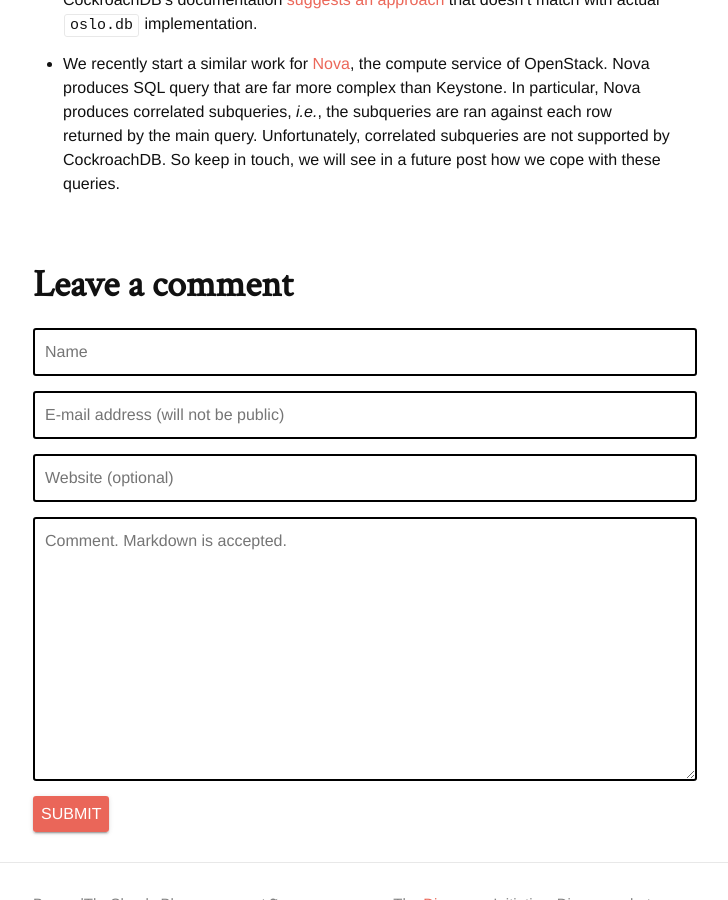
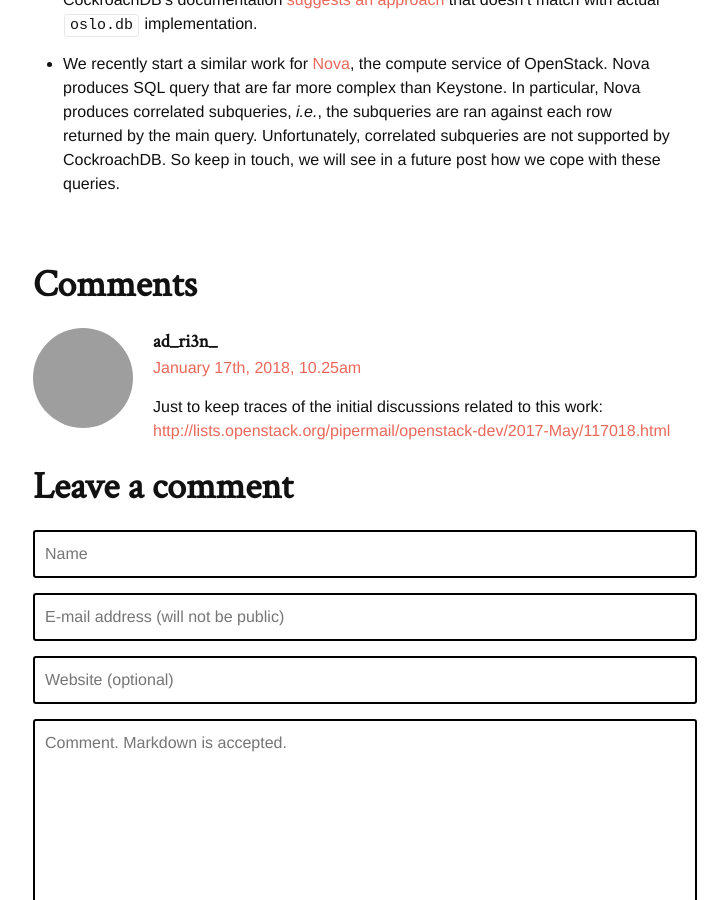
Before and after one commit to Marie-Donnie/blog, a Jekyll site: the page built from _posts/2017-12-22-a-poc-of-openstack-keystone-over-cockroachdb.markdown, in a window 1280 px wide and 900 px high, scrolled down 2777 px. Shown: the whole window, without its empty margins (287-1015 px from the left). Built offline with Jekyll 4.4.1, drawn with Linux system fonts in a browser that asks for light colours; grey boxes are pictures that could not be loaded.

Commit message:
Fix display of commentaries

```diff
--- a/_data/comments/a-poc-of-openstack-keystone-over-cockroachdb/entry1516184704629.yml
+++ b/_data/comments/2017-12-22-a-poc-of-openstack-keystone-over-cockroachdb/entry1516184704629.yml
@@ -4,5 +4,5 @@
 url: ''
 message: >-
   Just to keep traces of the initial discussions related to this work:
-  http://lists.openstack.org/pipermail/openstack-dev/2017-May/117018.html
+    <a href="http://lists.openstack.org/pipermail/openstack-dev/2017-May/117018.html">http://lists.openstack.org/pipermail/openstack-dev/2017-May/117018.html</a>
 date: 1516184704
--- a/_includes/comments.html
+++ b/_includes/comments.html
@@ -19,7 +19,7 @@
           <img class="comment-avatar" src="https://www.gravatar.com/avatar/{{ email }}?d=mm&s=100">
           <div class="comment-content-wrapper">
               <h3 class="comment-author">
-	    		        {% if url and (url != '@url') %}
+                  {% if url and (url != '') %}
                   <a rel="nofollow" href="{{ url }}">{{ name }}</a>
                   {% else %}
                   {{ name }}
@@ -45,7 +45,7 @@
       <input name="options[redirect]" type="hidden" value="{{ site.url }}/shipped-comment.html">
 
       <!-- e.g. "2016-01-02-this-is-a-post" -->
-      <input name="options[slug]" type="hidden" value="{{ page.slug }}">
+      <input name="options[slug]" type="hidden" value="{{ post_slug }}">
 
       <!-- Form fields -->
       <input class="form-field" name="fields[name]" placeholder="Name" required="" type="text">
```
Lines whose indentation alone changed are shown as unchanged.
